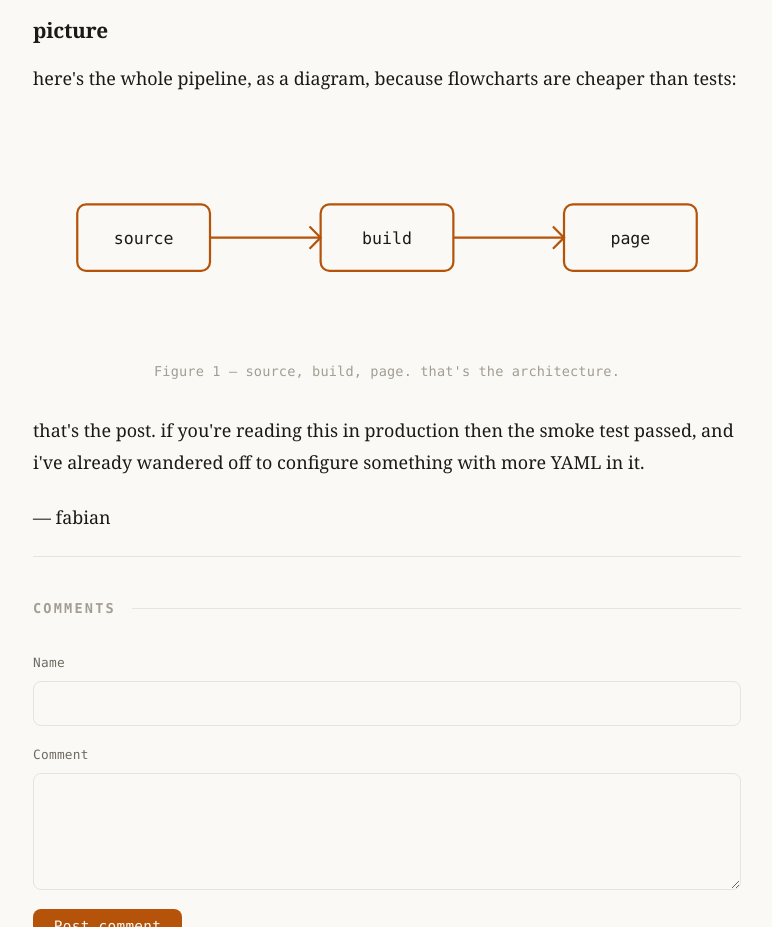
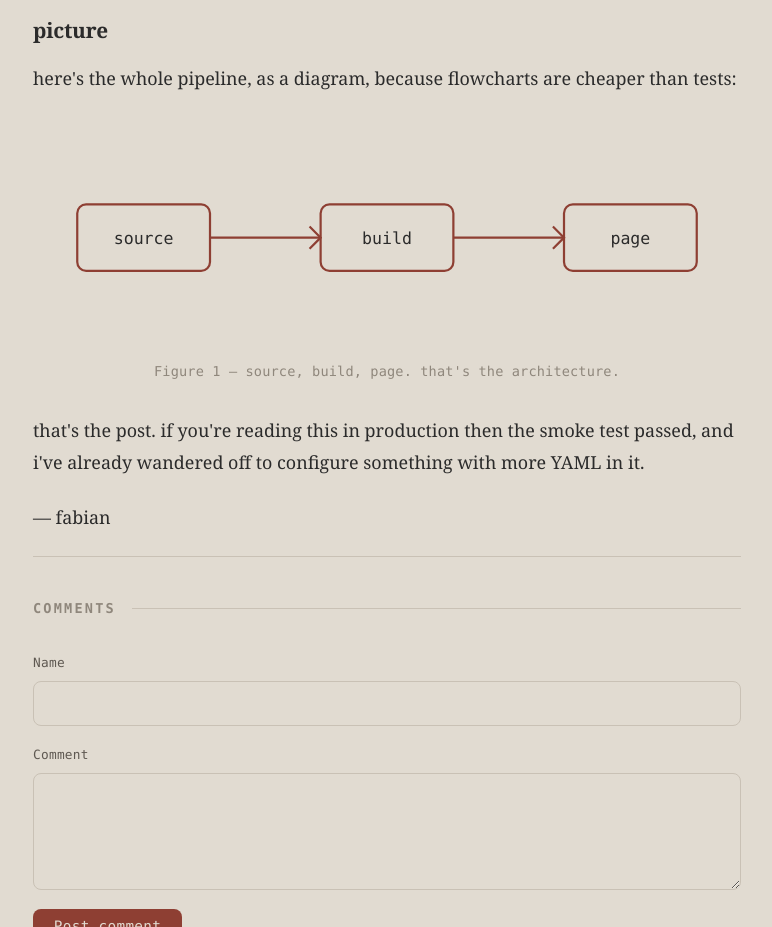
Before and after one commit to helscape/Portofolio, a website: page blog/hello-world/index.html in a window 1280 px wide. Shown: the part 2320-3247 px from the top of the page, without its empty margins (253-1025 px from the left). Drawn offline with Linux system fonts and the light colour scheme; no server answers.

Commit message:
theme: apply GMK Olivia light and dark colorways

```diff
--- a/assets/main.css
+++ b/assets/main.css
@@ -7,27 +7,40 @@
  * in <head> before first paint; assets/theme.js handles user-initiated
  * changes afterward.
  *
+ * The palettes follow GMK Olivia++: the light theme takes the light
+ * kit's cream alphas and charcoal modifiers, the dark theme the dark
+ * kit's slate-black keys with pink legends.
+ *
+ *   CP            #e1dbd1  cream alphas
+ *   RAL 000 20 00 #2b2b2b  slate-black modifiers
+ *   RAL 040 80 20 #f1beb0  Olivia pink
+ *
+ * Pink is darkened for link text on cream so it stays legible; the
+ * genuine pink is kept for selections and other soft highlights.
+ *
  * Layout is a single column capped at 780px. Below 640px the top bar
  * collapses its navigation links; the brand and theme toggle remain.
  */
 
 :root,[data-theme="light"]{
-  --bg:#faf9f5;
-  --fg:#1c1a17;
-  --muted:#6f6a62;
-  --faint:#a39d93;
-  --accent:#b45309;
-  --rule:#e8e4db;
-  --bar:rgba(250,249,245,.82);
+  --bg:#e1dbd1;
+  --fg:#2b2b2b;
+  --muted:#5e5851;
+  --faint:#8f877c;
+  --accent:#8e3f33;
+  --accent-soft:#f1beb0;
+  --rule:#c9c1b5;
+  --bar:rgba(225,219,209,.82);
 }
 [data-theme="dark"]{
-  --bg:#131211;
-  --fg:#e8e6e1;
-  --muted:#8f8a82;
-  --faint:#5a554f;
-  --accent:#f0a860;
-  --rule:#26241f;
-  --bar:rgba(19,18,17,.78);
+  --bg:#1b1b1b;
+  --fg:#e1dbd1;
+  --muted:#aba298;
+  --faint:#746c62;
+  --accent:#f1beb0;
+  --accent-soft:#f1beb0;
+  --rule:#2b2b2b;
+  --bar:rgba(27,27,27,.78);
 }
 
 *,*::before,*::after{box-sizing:border-box}
@@ -44,7 +57,7 @@ body{
   text-rendering:optimizeLegibility;
   transition:background .25s ease,color .25s ease;
 }
-::selection{background:var(--accent);color:var(--bg)}
+::selection{background:var(--accent-soft);color:var(--fg)}
 
 a{
   color:inherit;
--- a/assets/theme.js
+++ b/assets/theme.js
@@ -13,8 +13,8 @@
  */
 
 const STORAGE_KEY = 'theme';
-const CHROME_LIGHT = '#faf9f5';
-const CHROME_DARK = '#131211';
+const CHROME_LIGHT = '#e1dbd1';
+const CHROME_DARK = '#1b1b1b';
 
 /** @returns {'light' | 'dark'} the currently applied theme. */
 function currentTheme() {
```
Also changed, not shown: 404.html (+1 -1 lines), admin/index.html (+2 -2 lines), blog/hello-world/index.html (+4 -4 lines), blog/index.html (+2 -2 lines), blog/templates/index.html (+2 -2 lines), blog/templates/post.html (+2 -2 lines), index.html (+2 -2 lines), blog/hello-world/diagram.svg, blog/posts/hello-world/diagram.svg.
